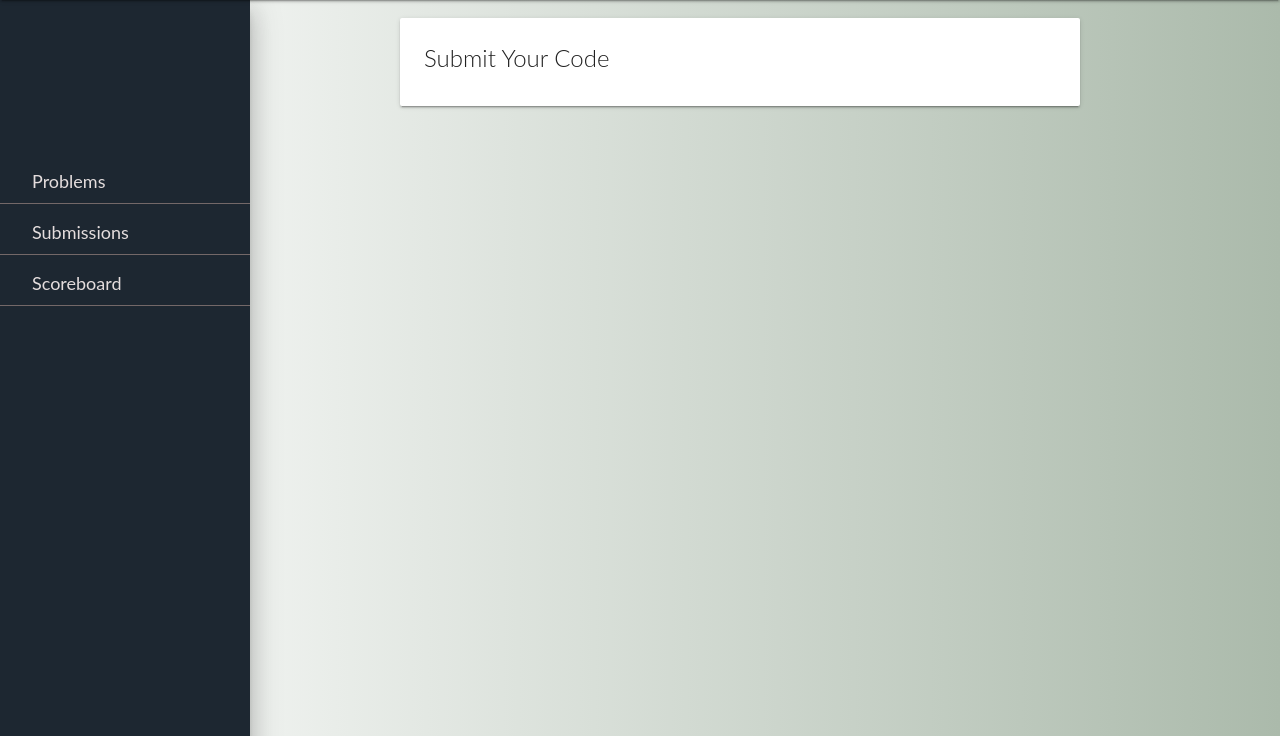
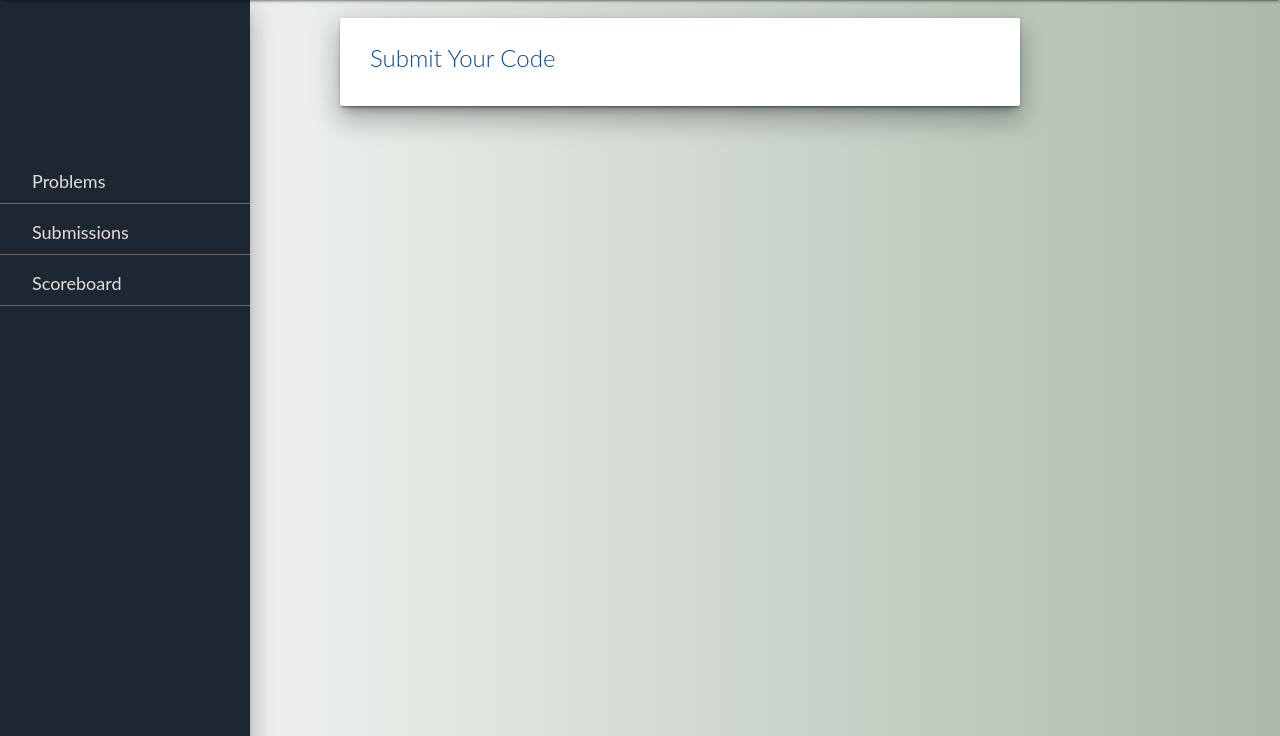
Before and after one commit to yokeshrana/CoderCup, a PHP site: page /submit.php in a window 1280 px wide; the page is wider, and only the part inside the window is pictured. Shown: the part 64-800 px from the top of that part. Run offline with PHP 8.4, Linux system fonts and the light colour scheme.

Commit message:
UI submit page done

```diff
--- a/header.php
+++ b/header.php
@@ -60,7 +60,7 @@
             display: inline-block;
             padding-left: 20px;
             margin-top: 10px;
-            margin-left:380px;
+            margin-left:320px;
             width:700px;
         }
     </style>
--- a/submit.php
+++ b/submit.php
@@ -27,8 +27,8 @@
 ?>
 
 <div class="card">
-    <div class="card-content">
-    <span class="card-title">Submit Your Code</span>
+    <div class="card-content z-depth-5" style="padding-left:30px">
+    <span class="card-title blue-text text-darken-4">Submit Your Code</span>
 
     <?php
     // display the problem statement
@@ -85,11 +85,11 @@
                 </div>
             </div>
 
-            <br/><b>Paste your program below:</b><br/><br/>
-            <textarea style="font-family: mono; height:400px;" class="span9" name="solution_code"
+            <b>Paste your program below:</b><br/>
+            <textarea style="font-family: mono; font-size: 14px;height:350px; padding: 10px" name="solution_code"
                       id="text"><?php if (!($num == 0)) echo($fields['solution']); ?></textarea><br/>
-
-            <input type="submit" value="Submit" class="btn btn-danger">
+            </br>
+            <input type="submit" value="Submit" class="btn-flat teal darken-3 white-text">
 
 
         </form>
```
